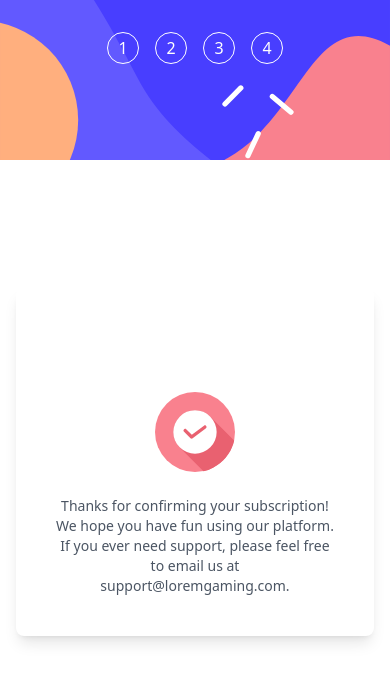
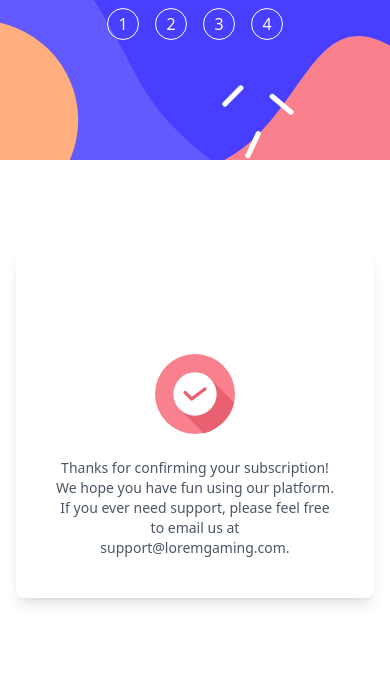
Before and after one commit to adeoyetunmise/Clan_Jobs_Assessment, a React (Vite) app: page /thank-you in a window 390 px wide. Shown: the top 682 px of the page. Built offline with nearby package versions, Linux system fonts and the light colour scheme.

Commit message:
The thank you component

```diff
--- a/src/components/ThankYou.jsx
+++ b/src/components/ThankYou.jsx
@@ -14,7 +14,7 @@ const ThankYou = () => {
       </div>
 
       {/* Mobile Steps on Top of the Image */}
-      <div className="lg:hidden absolute top-8 left-1/2 transform -translate-x-1/2 flex justify-around space-x-4 z-10">
+      <div className="lg:hidden absolute top-2 left-1/2 transform -translate-x-1/2 flex justify-around space-x-4 z-10">
         {[1, 2, 3, 4].map((step) => (
           <Link
             key={step}
@@ -36,7 +36,7 @@ const ThankYou = () => {
       </div>
 
       {/* Card that overlays the image */}
-      <div className="bg-white rounded-lg shadow-lg p-6 w-full max-w-4xl z-10 flex flex-col lg:flex-row relative mt-20 lg:mt-0">
+      <div className="bg-white rounded-lg shadow-lg p-6 w-full  max-w-4xl z-10 flex flex-col lg:flex-row relative mt-1 lg:mt-0">
 
         {/* Desktop Layout with Image */}
         <div className="hidden lg:block lg:w-1/2 mb-4 lg:mb-0 relative">
```
